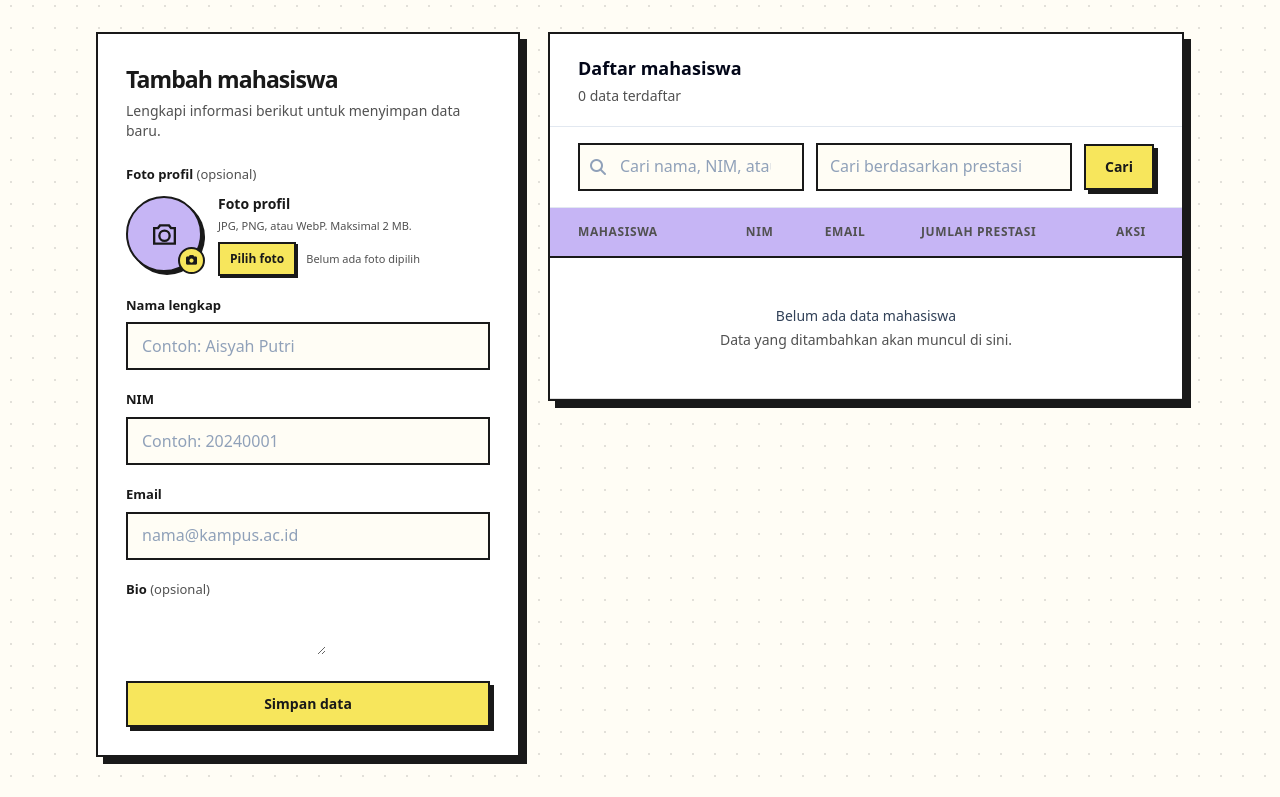
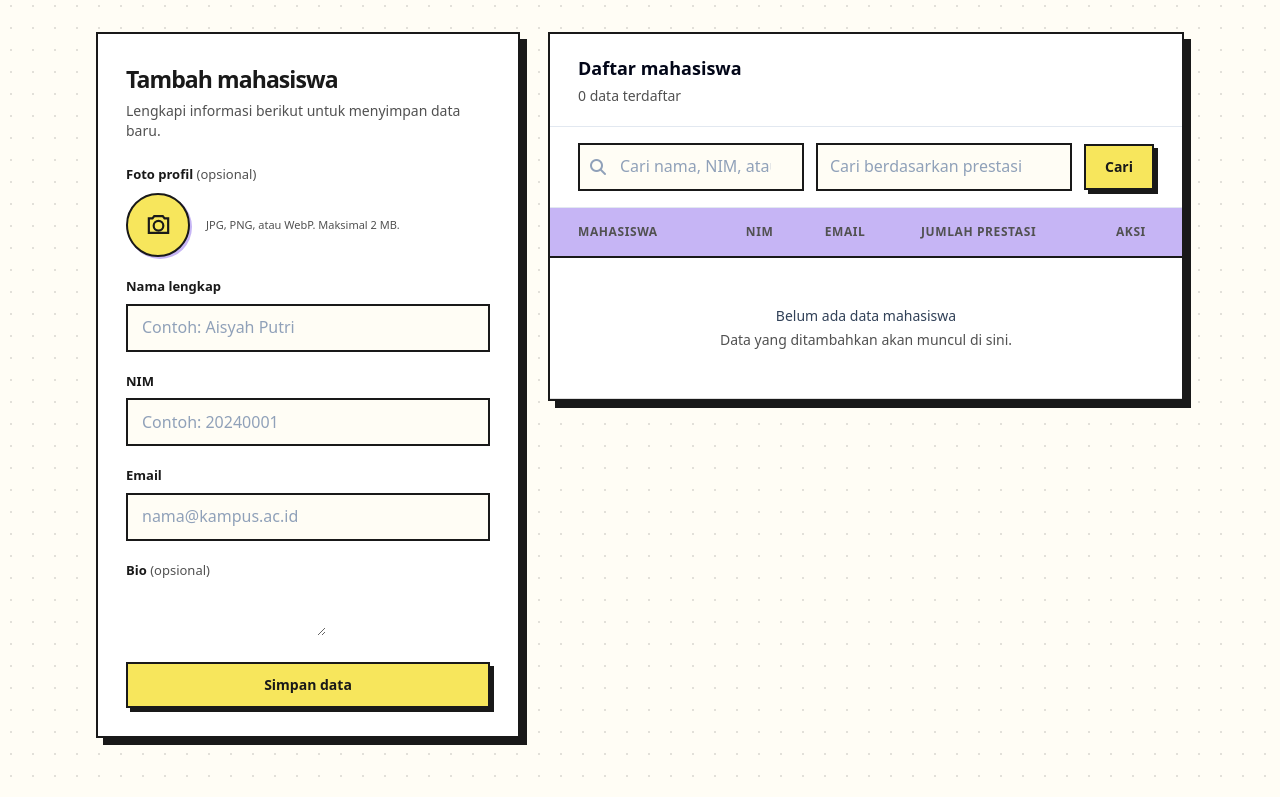
Before and after one commit to isyhfadilah/laravel_12, a Laravel app: page /mahasiswa in a window 1280 px wide. Shown: the part 269-1066 px from the top of the page. Run offline with Laravel 12, Linux system fonts and the light colour scheme; the visitor is signed in with stand-in values (Sample User, id 1); data that the repository does not hold is empty; style sheets or scripts are compiled from the project's sources; some libraries are stand-ins or nearby versions.

Commit message:
feat(mahasiswa): streamline profile photo selection controls

```diff
--- a/resources/views/mahasiswa/index.blade.php
+++ b/resources/views/mahasiswa/index.blade.php
@@ -24,19 +24,14 @@
                     <div>
                         <label for="foto" class="mb-2 block">Foto profil <span class="font-normal text-slate-500">(opsional)</span></label>
                         <div class="profile-photo-control">
-                            <label for="foto" class="profile-photo-avatar" aria-label="Pilih foto profil">
-                                <span class="photo-avatar-wrap">
+                            <span class="photo-avatar-wrap">
                                 <svg id="foto-placeholder" class="photo-placeholder-icon" viewBox="0 0 24 24" fill="none" stroke="currentColor" stroke-width="1.8" aria-hidden="true"><path d="M4 7h3l1.5-2h7L17 7h3v12H4z"/><circle cx="12" cy="13" r="4"/></svg>
                                 <img id="foto-preview" class="photo-avatar-image hidden" alt="Pratinjau foto profil">
-                                </span>
-                                <span class="profile-photo-camera" aria-hidden="true"><i class="fa-solid fa-camera"></i></span>
-                            </label>
+                            </span>
                             <div class="profile-photo-copy">
-                                <strong>Foto profil</strong>
-                                <span>JPG, PNG, atau WebP. Maksimal 2 MB.</span>
-                                <div class="profile-photo-actions"><label for="foto" class="profile-photo-button">Pilih foto</label><span id="foto-filename" class="profile-photo-filename">Belum ada foto dipilih</span></div>
+                                <span class="profile-photo-help">JPG, PNG, atau WebP. Maksimal 2 MB.</span>
+                                <input id="foto" name="foto" type="file" accept="image/jpeg,image/png,image/webp" class="profile-photo-input">
                             </div>
-                            <input id="foto" name="foto" type="file" accept="image/jpeg,image/png,image/webp" class="profile-photo-input">
                         </div>
                     </div>
                     <x-form-input id="nama" name="nama" label="Nama lengkap" :value="old('nama')" placeholder="Contoh: Aisyah Putri" required />
@@ -229,19 +224,14 @@
                     <div>
                         <label for="edit-foto" class="mb-2 block">Foto profil <span class="font-normal text-slate-500">(opsional)</span></label>
                         <div class="profile-photo-control">
-                            <label for="edit-foto" class="profile-photo-avatar" aria-label="Pilih foto profil baru">
-                                <span class="photo-avatar-wrap">
+                            <span class="photo-avatar-wrap">
                                 <svg id="edit-foto-placeholder" class="photo-placeholder-icon {{ $editMahasiswa?->foto ? 'hidden' : '' }}" viewBox="0 0 24 24" fill="none" stroke="currentColor" stroke-width="1.8" aria-hidden="true"><path d="M4 7h3l1.5-2h7L17 7h3v12H4z"/><circle cx="12" cy="13" r="4"/></svg>
                                 <img id="edit-foto-preview" src="{{ $editMahasiswa?->foto ? asset('storage/' . $editMahasiswa->foto) : '' }}" class="photo-avatar-image {{ $editMahasiswa?->foto ? '' : 'hidden' }}" alt="Foto profil saat ini">
-                                </span>
-                                <span class="profile-photo-camera" aria-hidden="true"><i class="fa-solid fa-camera"></i></span>
-                            </label>
+                            </span>
                             <div class="profile-photo-copy">
-                                <strong>Foto profil</strong>
-                                <span>Foto saat ini tetap digunakan jika tidak diganti. JPG, PNG, atau WebP, maksimal 2 MB.</span>
-                                <div class="profile-photo-actions"><label for="edit-foto" class="profile-photo-button">Ganti foto</label><span id="edit-foto-filename" class="profile-photo-filename">{{ $editMahasiswa?->foto ? 'Foto saat ini' : 'Belum ada foto dipilih' }}</span></div>
+                                <span class="profile-photo-help">Foto saat ini tetap digunakan jika tidak diganti. JPG, PNG, atau WebP, maksimal 2 MB.</span>
+                                <input id="edit-foto" name="foto" type="file" accept="image/jpeg,image/png,image/webp" class="profile-photo-input">
                             </div>
-                            <input id="edit-foto" name="foto" type="file" accept="image/jpeg,image/png,image/webp" class="profile-photo-input">
                         </div>
                     </div>
                     <x-form-input id="edit-nama" name="nama" label="Nama lengkap" :value="old('nama', $editMahasiswa?->nama)" required />
@@ -285,7 +275,6 @@
                     editFotoPreview.classList.toggle('hidden', !button.dataset.mahasiswaFoto);
                     editFotoPlaceholder.classList.toggle('hidden', Boolean(button.dataset.mahasiswaFoto));
                     document.getElementById('edit-foto').value = '';
-                    document.getElementById('edit-foto-filename').textContent = button.dataset.mahasiswaFoto ? 'Foto saat ini' : 'Belum ada foto dipilih';
                     editModal.showModal();
                     initializeSummernote('#edit-bio');
                     $('#edit-bio').summernote('code', button.dataset.mahasiswaBio || '');
@@ -306,8 +295,8 @@
                 initializeSummernote('#edit-bio');
             }
             initializeSummernote('#bio');
-            initializePhotoPreview('foto', 'foto-preview', 'foto-placeholder', 'foto-filename');
-            initializePhotoPreview('edit-foto', 'edit-foto-preview', 'edit-foto-placeholder', 'edit-foto-filename');
+            initializePhotoPreview('foto', 'foto-preview', 'foto-placeholder');
+            initializePhotoPreview('edit-foto', 'edit-foto-preview', 'edit-foto-placeholder');
 
             function initializeSummernote(selector) {
                 $(selector).each(function () {
@@ -325,18 +314,16 @@
                 });
             }
 
-            function initializePhotoPreview(inputId, previewId, placeholderId, filenameId) {
+            function initializePhotoPreview(inputId, previewId, placeholderId) {
                 const input = document.getElementById(inputId);
                 const preview = document.getElementById(previewId);
                 const placeholder = document.getElementById(placeholderId);
-                const filename = document.getElementById(filenameId);
                 input.addEventListener('change', () => {
                     const file = input.files[0];
                     if (!file) return;
                     preview.src = URL.createObjectURL(file);
                     preview.classList.remove('hidden');
                     placeholder.classList.add('hidden');
-                    filename.textContent = file.name;
                 });
             }
 
```
